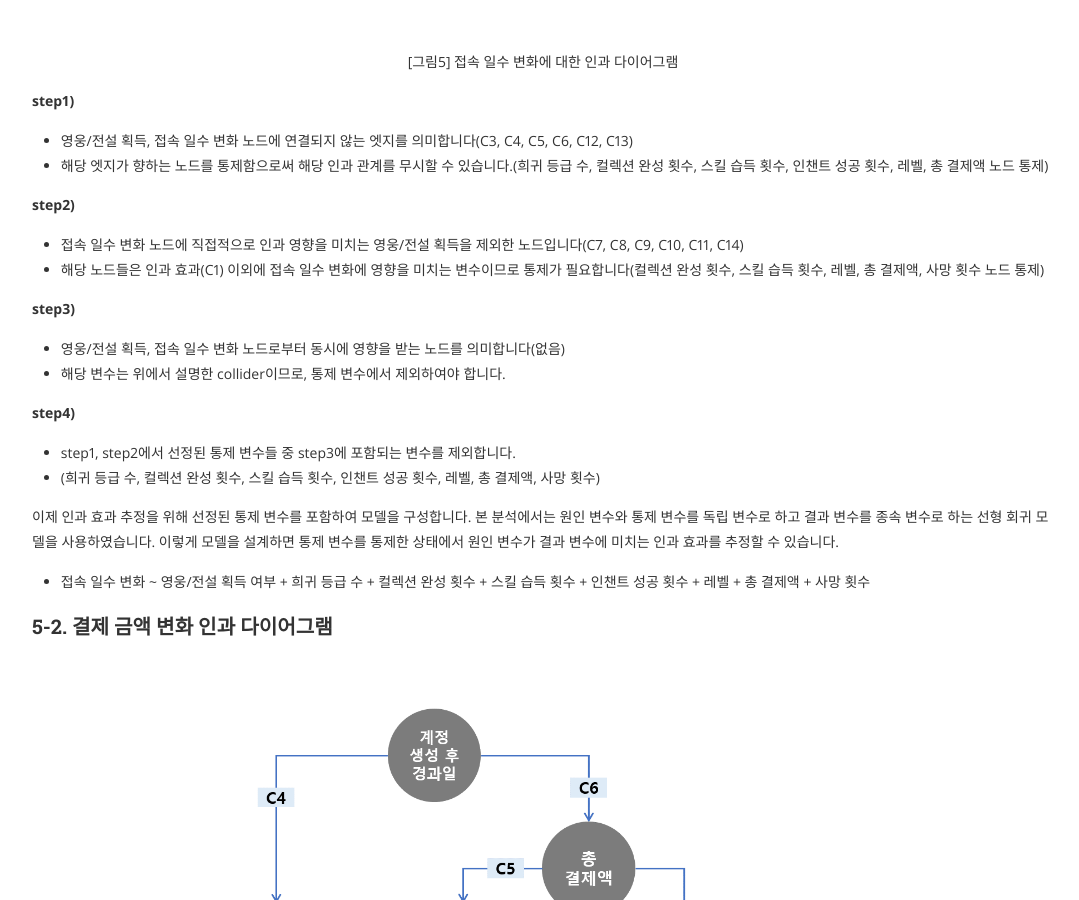
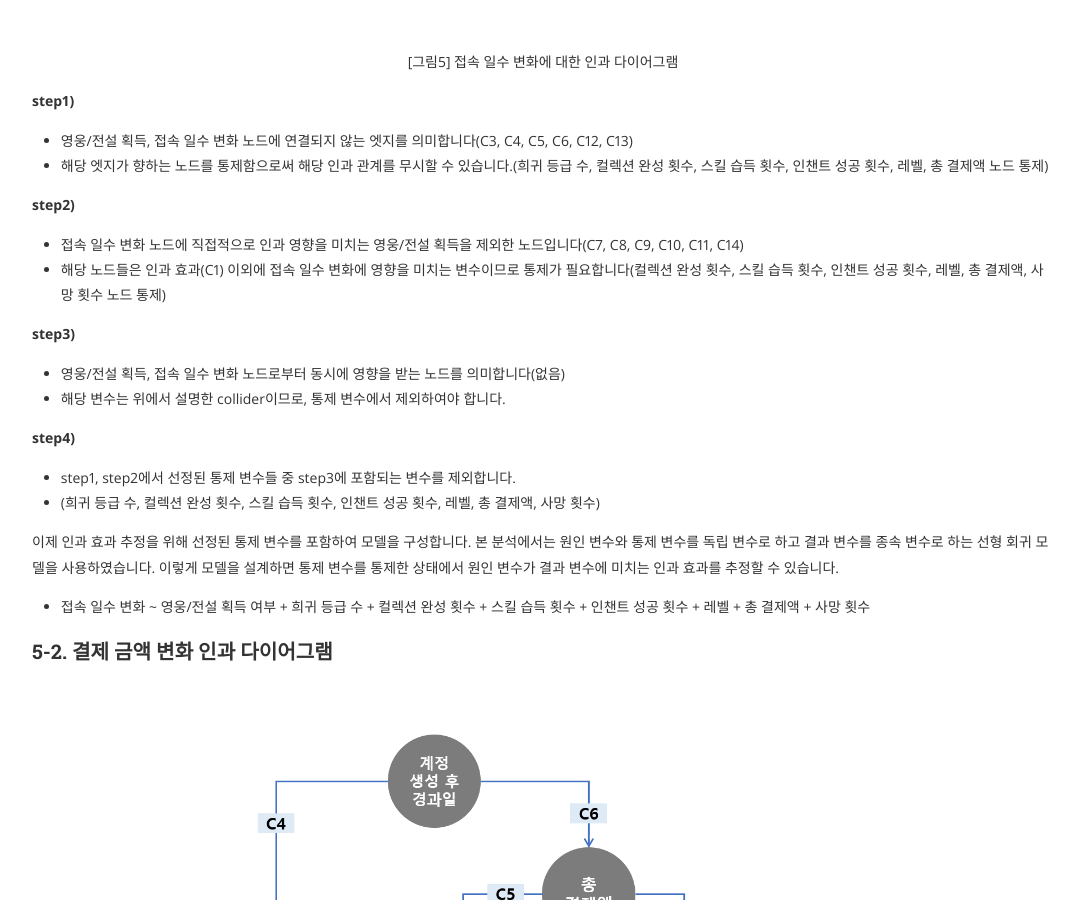
Before and after one commit to kurossncsoft/kurossncsoft.github.io, a Jekyll site: the page built from _posts/2021-05-10-class_get_causal_analysis.md, in a window 1280 px wide and 900 px high, scrolled down 10303 px. Shown: the whole window, without its empty margins (97-1176 px from the left). Built offline with Jekyll 4.4.1, drawn with Linux system fonts in a browser that asks for light colours; nearby versions of some CDN libraries; formulas are drawn with MathJax 3; comment, search, counter and statistics services are not loaded.

Commit message:
변수 누락 추가

```diff
--- a/_posts/2021-05-10-class_get_causal_analysis.md
+++ b/_posts/2021-05-10-class_get_causal_analysis.md
@@ -231,7 +231,7 @@ confounder는 원인 변수와 결과 변수에 동시에 영향을 주면서,
 **step2)**
 
 * 접속 일수 변화 노드에 직접적으로 인과 영향을 미치는 영웅/전설 획득을 제외한 노드입니다(C7, C8, C9, C10, C11, C14)
-* 해당 노드들은 인과 효과(C1) 이외에 접속 일수 변화에 영향을 미치는 변수이므로 통제가 필요합니다(컬렉션 완성 횟수, 스킬 습득 횟수, 레벨, 총 결제액, 사망 횟수 노드 통제)
+* 해당 노드들은 인과 효과(C1) 이외에 접속 일수 변화에 영향을 미치는 변수이므로 통제가 필요합니다(컬렉션 완성 횟수, 스킬 습득 횟수, 인챈트 성공 횟수, 레벨, 총 결제액, 사망 횟수 노드 통제)
 
 **step3)**
 
```
